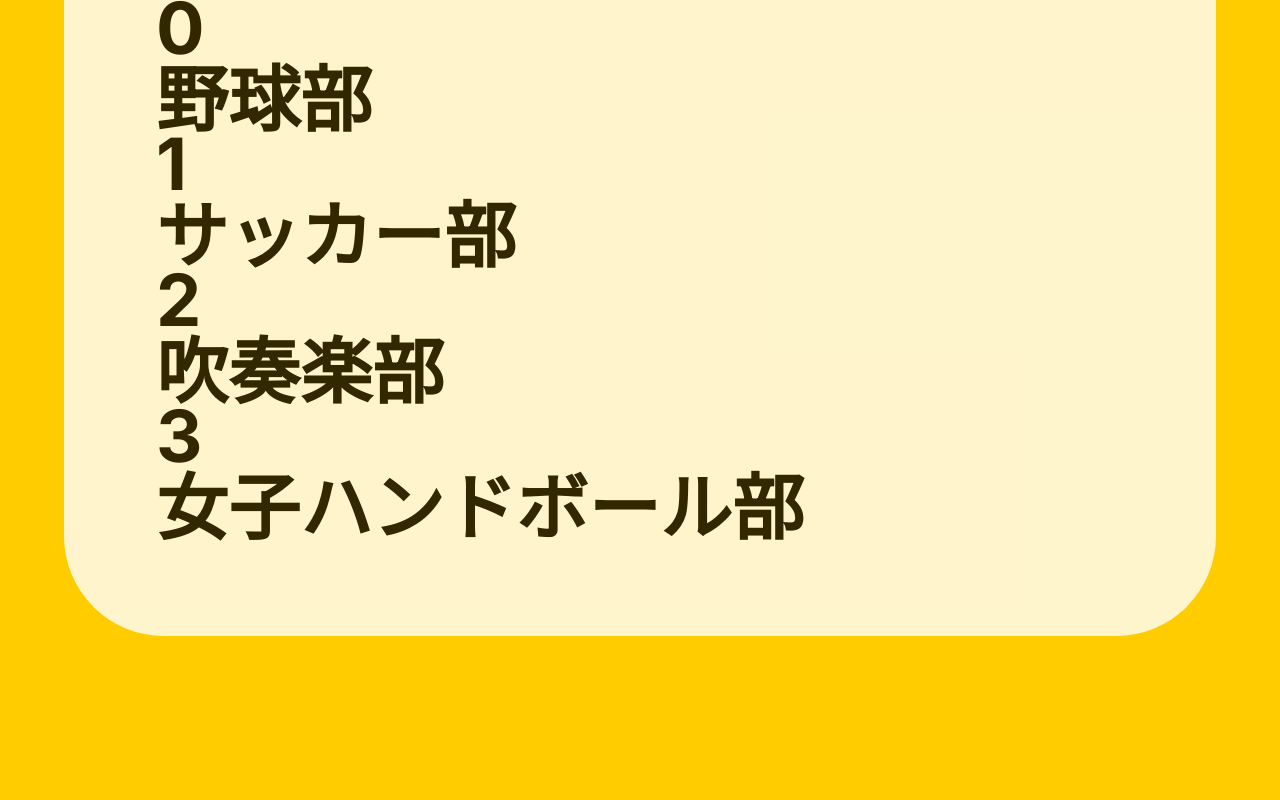
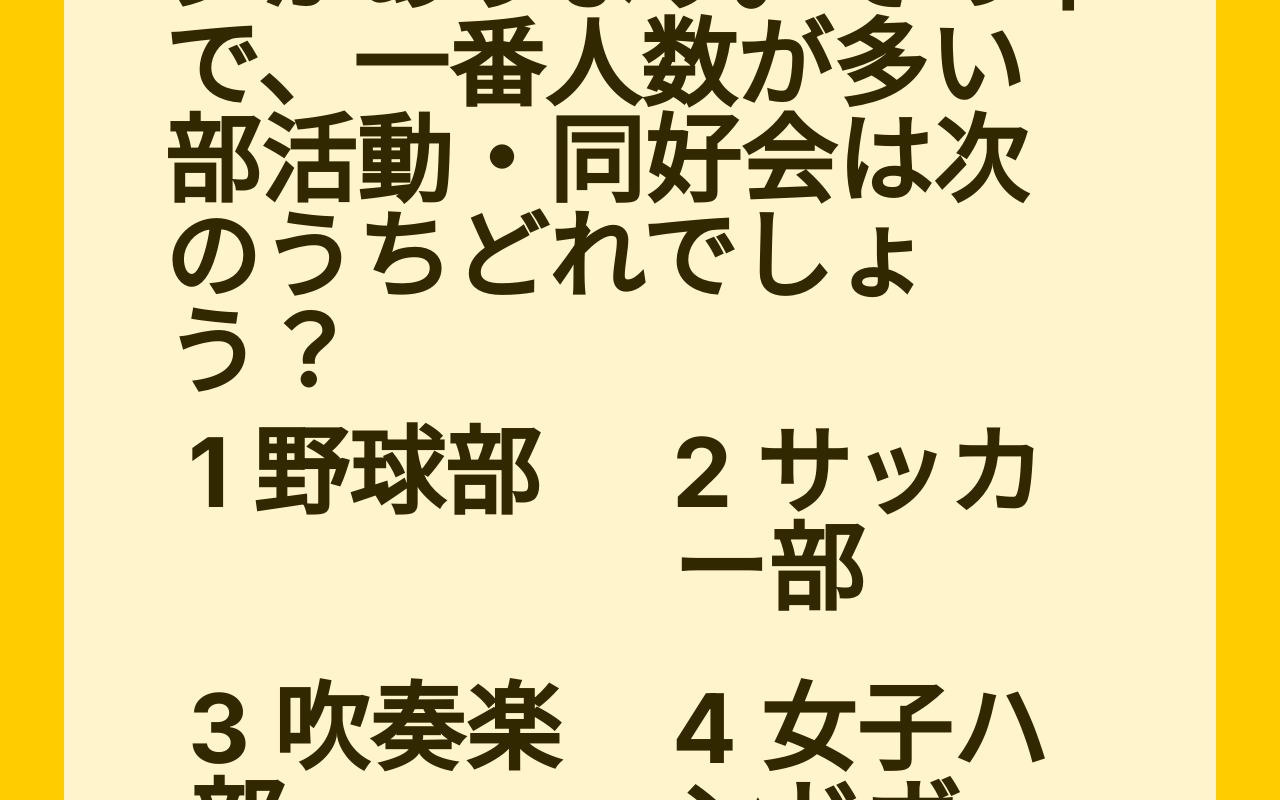
Before and after one commit to itatchi3/reunion-quiz-app, a Next.js app: page /quiz/1 in a window 1280 px wide. Shown: the part 660-1460 px from the top of the page. Before the commit the page ends 1296 px from the top, so only its background shows below. Built offline with nearby package versions, Linux system fonts and the light colour scheme.

Commit message:
style change

```diff
--- a/app/quiz/[id]/page.tsx
+++ b/app/quiz/[id]/page.tsx
@@ -21,7 +21,9 @@ export default async function Quiz({ params }: { params: { id: number } }) {
   return (
     <Center h="100%">
       {quiz.type === "CHOICE" && (
-        <Box
+        <Flex
+          direction="column"
+          justify="space-between"
           style={{
             backgroundColor: "#FFFFFF",
             width: "90%",
@@ -31,22 +33,33 @@ export default async function Quiz({ params }: { params: { id: number } }) {
             padding: "100px",
           }}
         >
-          <Text size="80px" fw="bold">
-            {quiz.text}
-          </Text>
-          {quiz.options.map((option, i) => (
-            <Grid key={option}>
-              <Box>
-                <Text size="72px" fw="bold">
-                  {i}
-                </Text>
-                <Text size="72px" fw="bold">
-                  {option}
+          <Box>
+            <Text size="96px" fw="bold">
+              Q{quiz.id}
+            </Text>
+            <Text size="96px" fw="bold">
+              {quiz.text}
+            </Text>{" "}
+          </Box>
+          <Grid>
+            {quiz.options.map((option, i) => (
+              <Box
+                key={option}
+                style={{
+                  backgroundColor: "#FFFFFF",
+                  width: "50%",
+                  opacity: "100%",
+                  borderRadius: "32px",
+                  padding: "32px",
+                }}
+              >
+                <Text size="96px" fw="bold">
+                  {i + 1} {option}
                 </Text>
               </Box>
-            </Grid>
-          ))}
-        </Box>
+            ))}
+          </Grid>
+        </Flex>
       )}
     </Center>
   );
```
